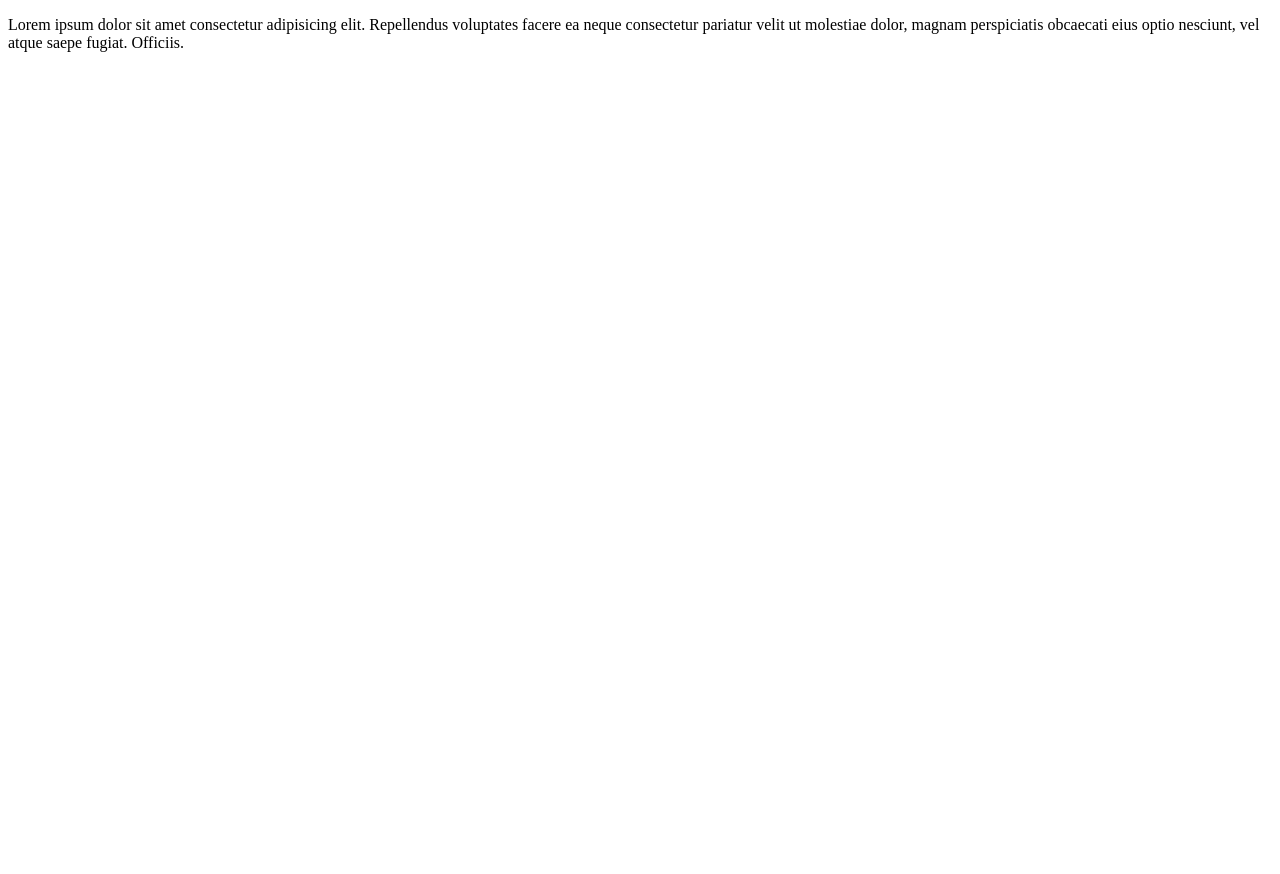
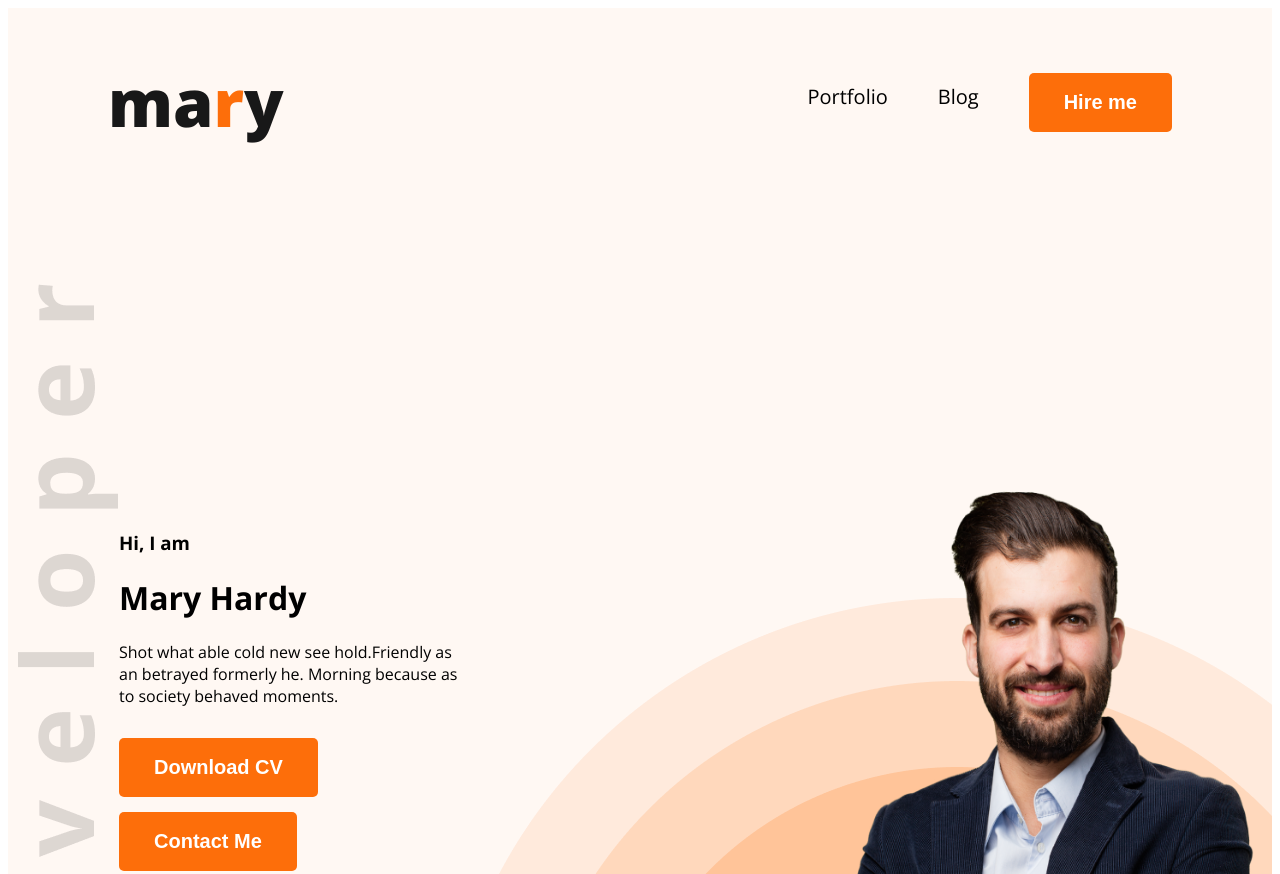
Before and after one commit to osmanmahmud/web-portfolio, a plain HTML site: page index.html in a window 1280 px wide. Shown: the top 874 px of the page. Before the commit the page ends 800 px from the top, so only its background shows below. Drawn offline with nearby package versions, Linux system fonts and the light colour scheme.

Commit message:
first section complete

```diff
--- a/index.html
+++ b/index.html
@@ -1,17 +1,52 @@
 <!DOCTYPE html>
 <html lang="en">
+
 <head>
     <meta charset="UTF-8">
     <meta name="viewport" content="width=device-width, initial-scale=1.0">
     <title>Document</title>
+    <link rel="preconnect" href="https://fonts.googleapis.com">
+    <link rel="preconnect" href="https://fonts.gstatic.com" crossorigin>
+    <link
+        href="https://fonts.googleapis.com/css2?family=Open+Sans:ital,wght@0,300..800;1,300..800&family=Roboto:ital,wght@0,100..900;1,100..900&display=swap"
+        rel="stylesheet">
+
+    <link rel="stylesheet" href="style.css">
 </head>
+
 <body>
     <header>
-        <p>Lorem ipsum dolor sit amet consectetur adipisicing elit. Repellendus voluptates facere ea neque consectetur pariatur velit ut molestiae dolor, magnam perspiciatis obcaecati eius optio nesciunt, vel atque saepe fugiat. Officiis.</p>
+        <nav class="Top-list-item">
+            <h3 class="head-text">ma<span class="mary-text">r</span>y</h3>
+            <ul class="nav-list">
+                <li id="portfolio">Portfolio</li>
+                <li id="blog">Blog</li>
+                <li class="btn-li"><button class="btn-primary">Hire me</button></li>
+            </ul>
+        </nav>
+        <div class="banner">
+
+             <img class="developer-img" src="images/developer.png" alt="">
+
+            <div class="banner-content">
+                <h3>Hi, I  am</h3>
+                <h1>Mary Hardy</h1>
+                <p>Shot what able cold new see hold.Friendly as an betrayed formerly he. Morning because as to society behaved moments.</p>
+                <button class="btn-primary">Download CV</button>
+                <button class="btn-primary">Contact Me</button>
+            </div>
+
+            <img  class="banner-img" src="images/hardy.png" alt="">
+
+        </div>
     </header>
+    <main>
+
+    </main>
 
     <footer>
 
     </footer>
 </body>
+
 </html>
--- a/style.css
+++ b/style.css
@@ -0,0 +1,93 @@
+/* Font */
+body {
+    font-family: "Open Sans", sans-serif;
+    font-optical-sizing: auto;
+    font-weight: weight;
+    font-style: normal;
+    font-variation-settings: "width" 100;
+}
+
+/* Navigation Top listed item */
+header{
+    background-color: #FFF8F3;
+    background-image: url(images/header_bg.png);
+    background-repeat: no-repeat;
+    background-position: bottom right;
+
+
+}
+.mary-text {
+    color: #FD6E0A;
+}
+
+.head-text {
+    color: #181818;
+    font-size: 65px;
+    font-weight: 800;
+    margin: 0px 200px 0 50px;
+
+}
+
+nav {
+    display: flex;
+    justify-content: space-between;
+    padding: 50px 50px 0px 50px;
+
+}
+.nav-list{
+    display: flex;
+    gap: 50px;
+    margin: 0 50px 0 0 ;
+}
+#portfolio{
+    margin-top: 25px;
+}
+#blog{
+    margin-top: 25px;
+}
+
+nav li {
+    list-style: none;
+    font-size: 20px;
+    text-align: center;
+}
+
+nav a {
+    text-decoration: none;
+    color: white;
+}
+
+.btn-primary {
+    text-decoration: none;
+    background-color: #FD6E0A;
+    padding: 18px 35px;
+    margin-top: 15px;
+    border: 0;
+    border-radius: 5px;
+    color: #FFF;
+    font-size: 20px;
+    font-weight: 700;
+
+}
+/**** Banner image section *****/
+
+.banner{
+    display: flex;
+    justify-content: space-between;
+    padding: 20px 10px 0 10px;
+    margin-top: 100px;
+    align-items: center;
+}
+.banner-img{
+    width: 500px;
+    height: 650px;
+    padding-top: 200px;
+}
+.developer-img{
+    padding: 0 0px 50px 0;
+
+}
+.banner-content{
+    padding-right: 200px;
+    margin-right: 100px;
+}
```
